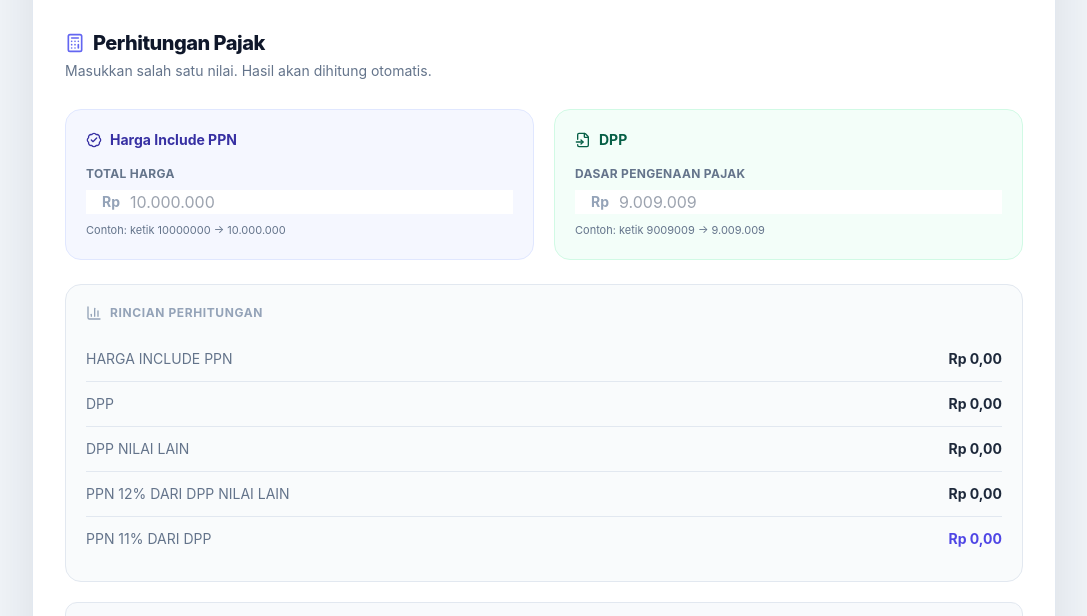
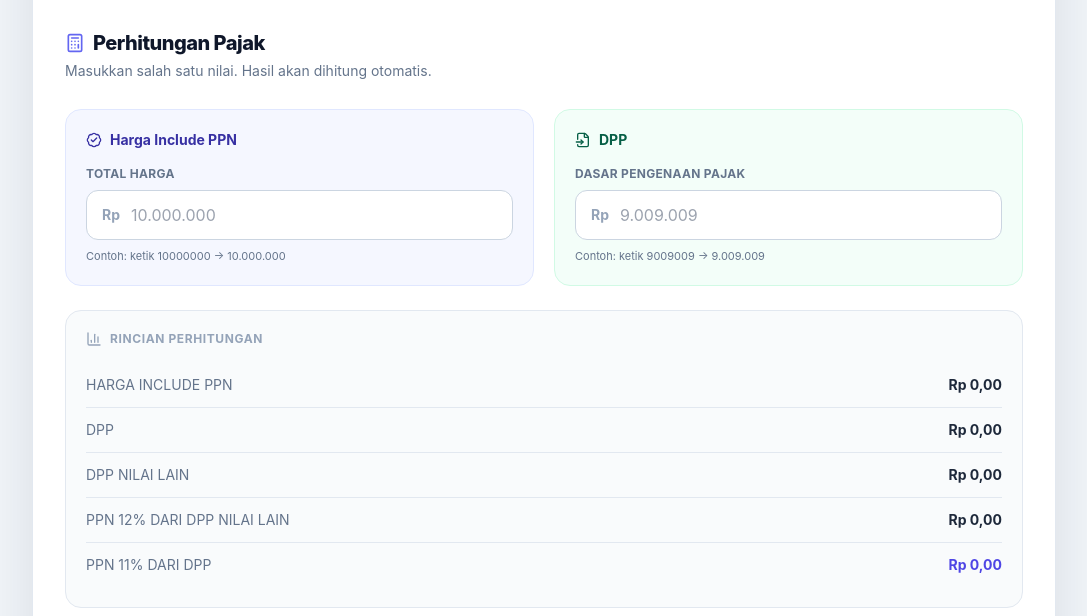
Before and after one commit to klungdingbrag/kalkulator, a plain HTML site: page pages/dpp.html in a window 1280 px wide. Shown: the part 125-741 px from the top of the page, without its empty margins (96-1183 px from the left). Drawn offline with nearby package versions, Linux system fonts and the light colour scheme.

Commit message:
style: add shared calculator input styling

```diff
--- a/css/style.css
+++ b/css/style.css
@@ -1 +1 @@
-body{font-family:Inter,ui-sans-serif,system-ui,-apple-system,BlinkMacSystemFont,"Segoe UI",sans-serif}input:focus,select:focus{box-shadow:0 0 0 4px rgba(99,102,241,.12);outline:none}.glass{backdrop-filter:blur(16px);-webkit-backdrop-filter:blur(16px)}.nav-active{background:#eef2ff;color:#4f46e5;border-color:#c7d2fe}.dark .nav-active{background:#1e1b4b;color:#a5b4fc;border-color:#3730a3}.app-main{min-height:calc(100vh - 4rem)}.module-frame{width:100%;min-height:calc(100vh - 4rem);border:0}
+body{font-family:Inter,ui-sans-serif,system-ui,-apple-system,BlinkMacSystemFont,"Segoe UI",sans-serif}input:focus,select:focus{box-shadow:0 0 0 4px rgba(99,102,241,.12);outline:none}.glass{backdrop-filter:blur(16px);-webkit-backdrop-filter:blur(16px)}.nav-active{background:#eef2ff;color:#4f46e5;border-color:#c7d2fe}.dark .nav-active{background:#1e1b4b;color:#a5b4fc;border-color:#3730a3}.app-main{min-height:calc(100vh - 4rem)}.module-frame{width:100%;min-height:calc(100vh - 4rem);border:0}.input{border:1px solid #cbd5e1;border-radius:.75rem;background:#fff;padding:.75rem .9rem;color:inherit;transition:.15s;width:100%}.dark .input{border-color:#334155;background:#0f172a}.input:focus{border-color:#818cf8;box-shadow:0 0 0 4px rgba(99,102,241,.12);outline:none}
```
